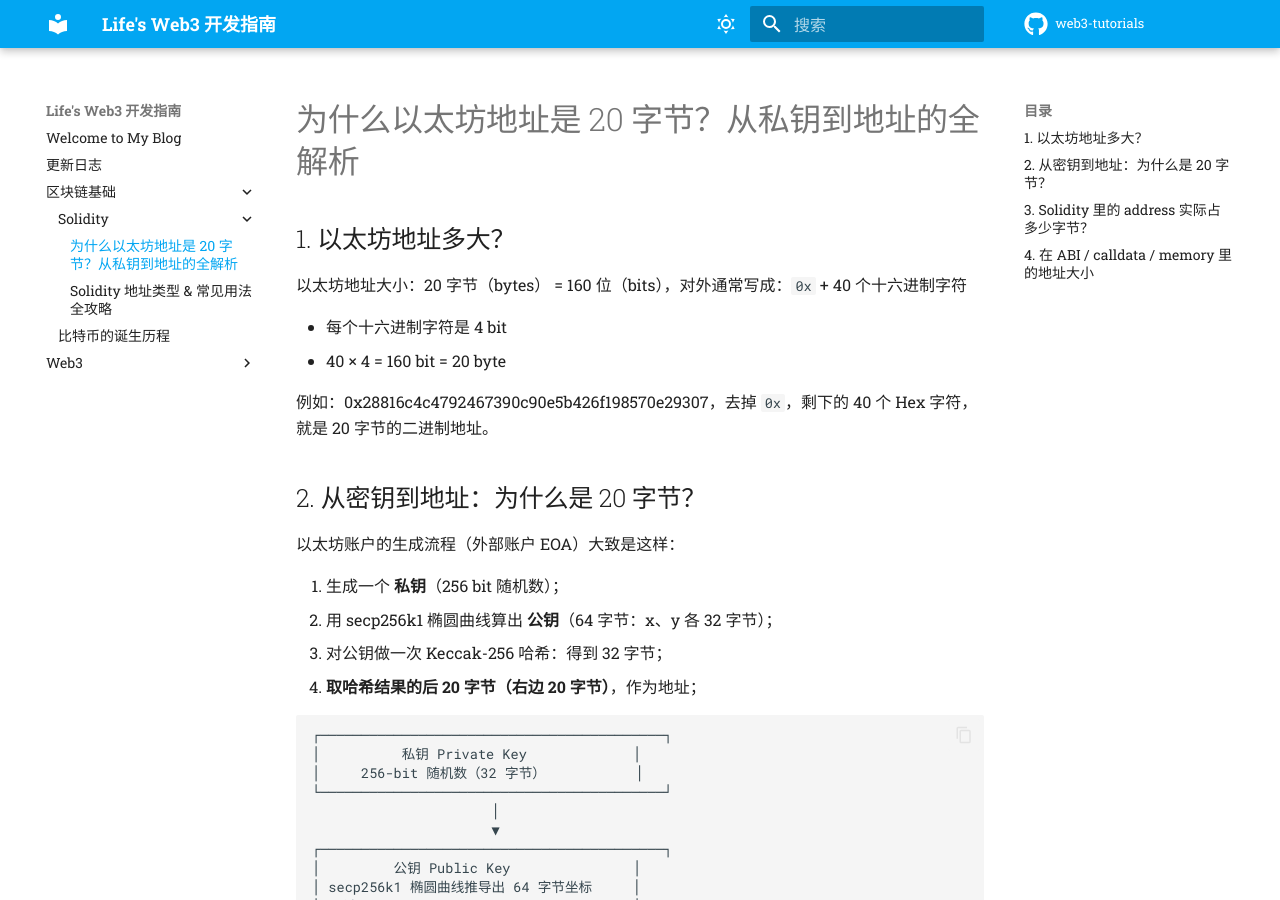
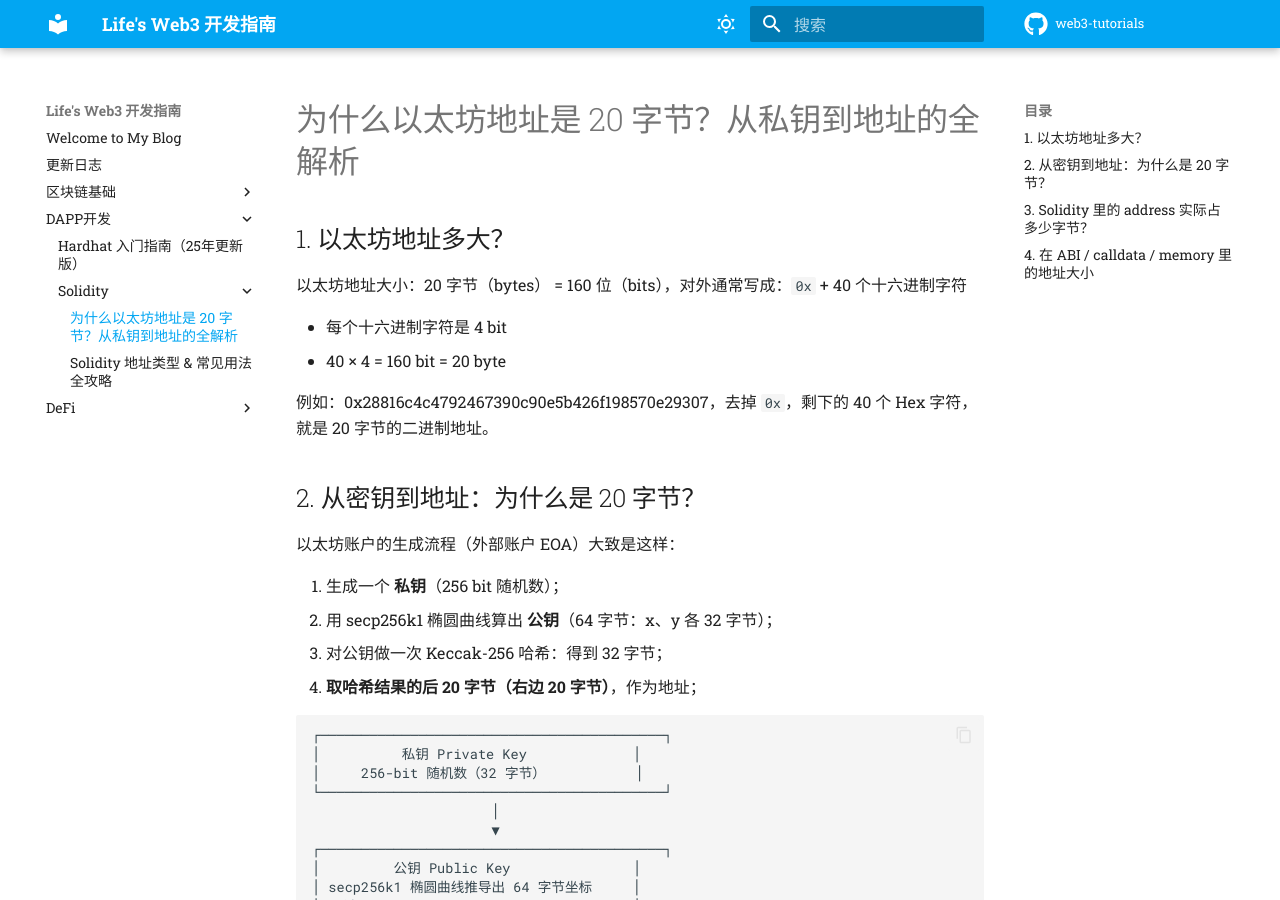
Before and after one commit to lifefindsitsway/web3-tutorials, an MkDocs documentation site: the page built from docs/blockchain/ethereum_address_size_251120.md, in a window 1280 px wide and 900 px high. Built offline with MkDocs 1.6.1 and Material for MkDocs 9.7.7, drawn with Linux system fonts in a browser that asks for light colours; comment, search, counter and statistics services are not loaded; some of the changed lines change nothing that is shown.

Commit message:
调整页面布局

```diff
--- a/mkdocs.yml
+++ b/mkdocs.yml
@@ -101,12 +101,11 @@ nav:
   - Welcome to My Blog: index.md
   - 更新日志: changelog.md
   - 区块链基础:
+    - 比特币的诞生历程: blockchain/the_evolution_of_bitcoin_240213.md
+  - DAPP开发:
+    - Hardhat 入门指南（25年更新版）: web3/dapp/hardhat_tutorial_240415.md
     - Solidity:
       - 为什么以太坊地址是 20 字节？从私钥到地址的全解析: blockchain/ethereum_address_size_251120.md
       - Solidity 地址类型 & 常见用法全攻略: blockchain/address_251125.md
-    - 比特币的诞生历程: blockchain/the_evolution_of_bitcoin_240213.md
-  - Web3:
-    - DeFi:
-      - Uniswap V2 价格精度解析: web3/defi/uniswap_v2_price_precision_240710.md
-    - DAPP开发:
-      - Hardhat 入门指南（25年更新版）: web3/dapp/hardhat_tutorial_240415.md
+  - DeFi:
+    - Uniswap V2 价格精度解析: web3/defi/uniswap_v2_price_precision_240710.md
```
